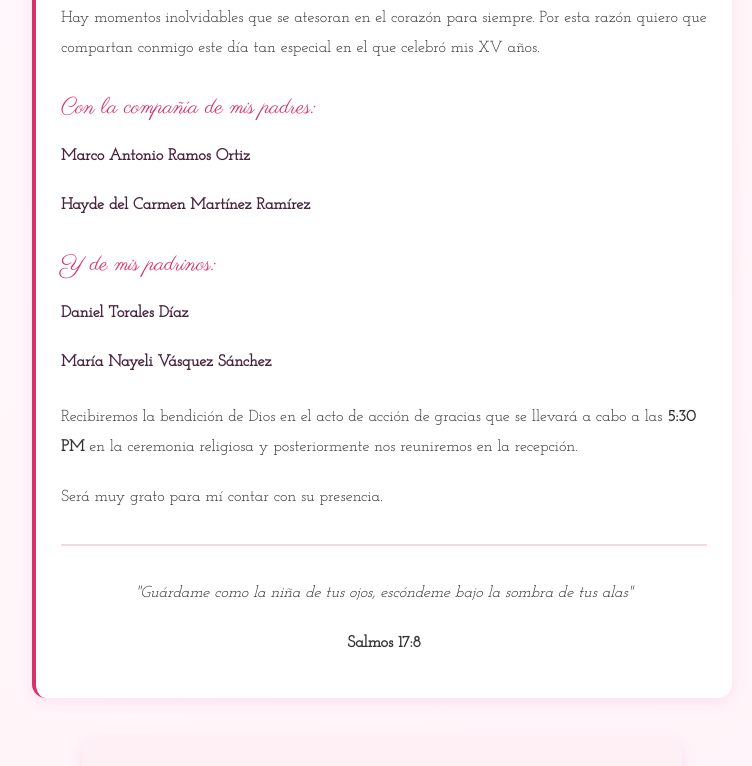
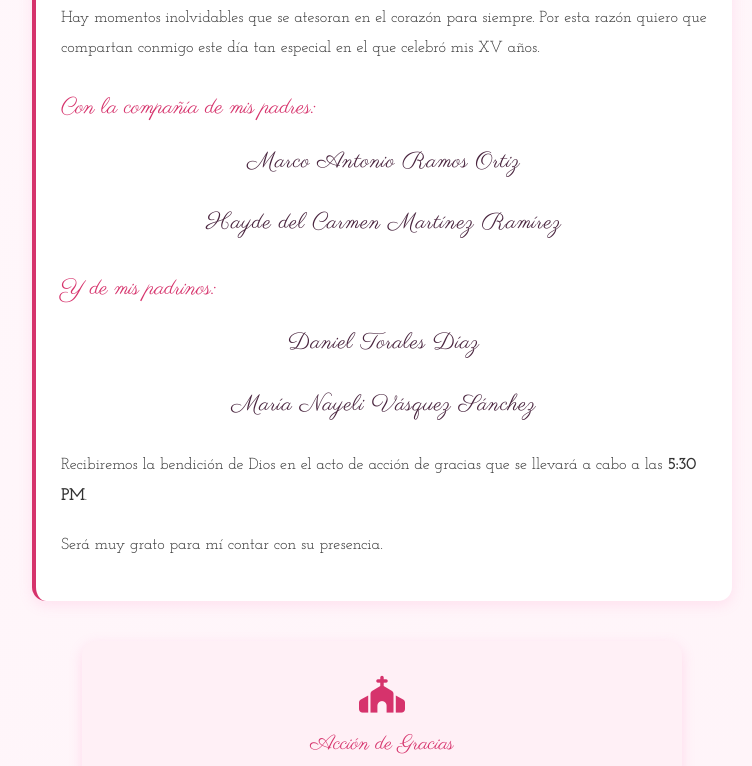
Before and after one commit to EMAD08/invitacion-majo-xv, a plain HTML site: page index.html in a window 1280 px wide. Shown: the part 1287-2053 px from the top of the page, without its empty margins (258-1010 px from the left). Drawn offline with nearby package versions, Linux system fonts and the light colour scheme.

Commit message:
minor changes

```diff
--- a/index.html
+++ b/index.html
@@ -285,11 +285,13 @@
     }
 
     .invitation-highlight {
-      font-weight: 600;
+      display: block;
+      margin: 0.4rem auto 0.6rem auto;
+      font-family: 'Parisienne', cursive;
+      font-size: 1.4rem;
       color: var(--primary-dark);
-      display: block;
-      margin-top: 0.8rem;
-      margin-bottom: 0.3rem;
+      text-align: center;
+      letter-spacing: 0.03em;
     }
 
     .invitation-section-title {
@@ -620,14 +622,10 @@
         <p><span class="invitation-highlight">Daniel Torales Díaz</span></p>
         <p><span class="invitation-highlight">María Nayeli Vásquez Sánchez</span></p>
 
-        <p style="margin-top: 1.5rem;">Recibiremos la bendición de Dios en el acto de acción de gracias que se llevará a cabo a las <strong>5:30 PM</strong> en la ceremonia religiosa y posteriormente nos reuniremos en la recepción.</p>
+        <p style="margin-top: 1.5rem;">Recibiremos la bendición de Dios en el acto de acción de gracias que se llevará a cabo a las <strong>5:30 PM</strong>.</p>
 
         <p>Será muy grato para mí contar con su presencia.</p>
 
-        <div class="quote-section">
-          <p class="quote-text">"Guárdame como la niña de tus ojos, escóndeme bajo la sombra de tus alas"</p>
-          <p class="quote-reference">Salmos 17:8</p>
-        </div>
       </div>
     </section>
 
@@ -724,6 +722,10 @@
 
   <!-- Footer -->
   <footer>
+    <div class="quote-section">
+      <p class="quote-text">"Guárdame como la niña de tus ojos, escóndeme bajo la sombra de tus alas"</p>
+      <p class="quote-reference">Salmos 17:8</p>
+    </div>
     <p>Con cariño, Majo · Mis XV Años</p>
   </footer>
 
```
